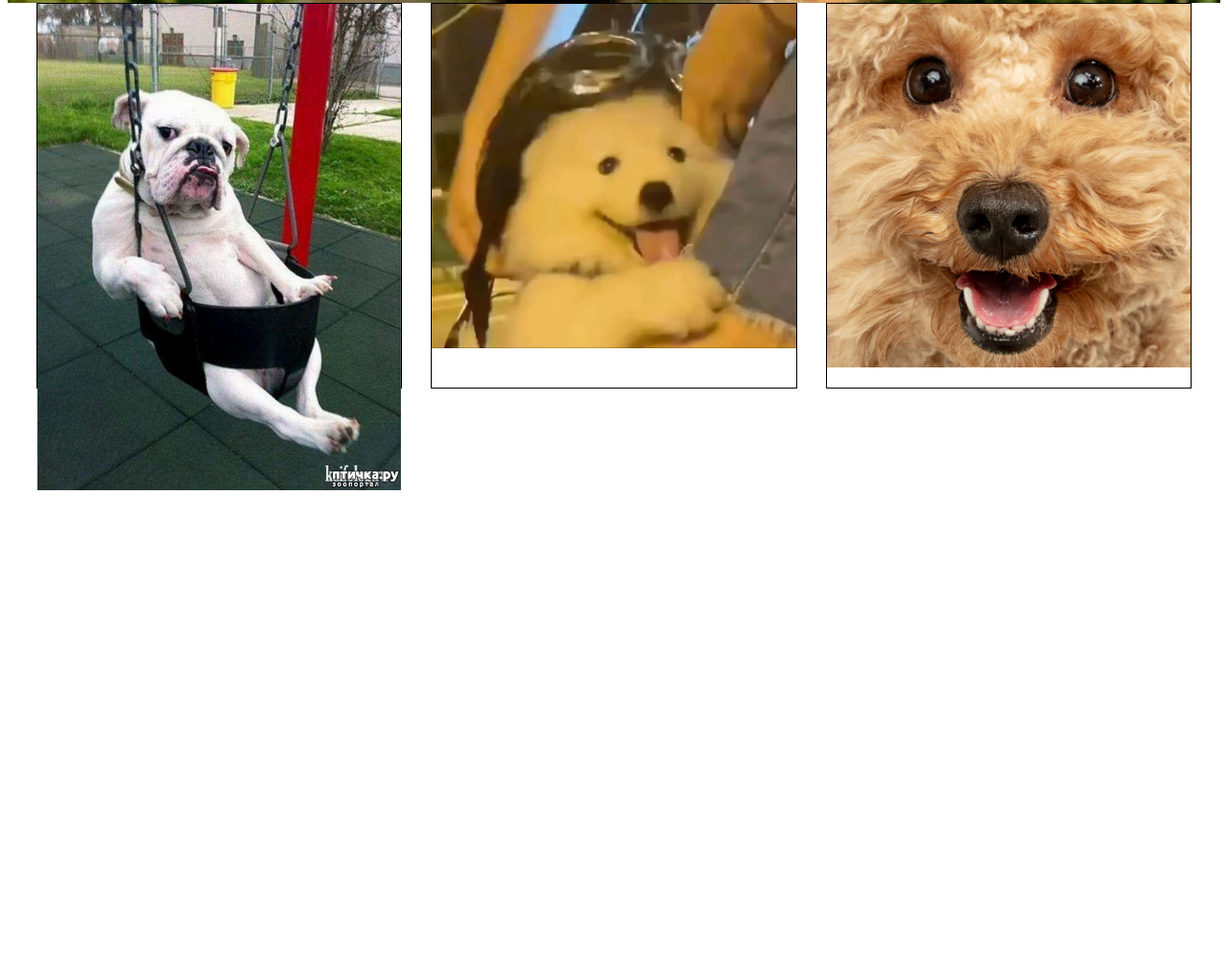
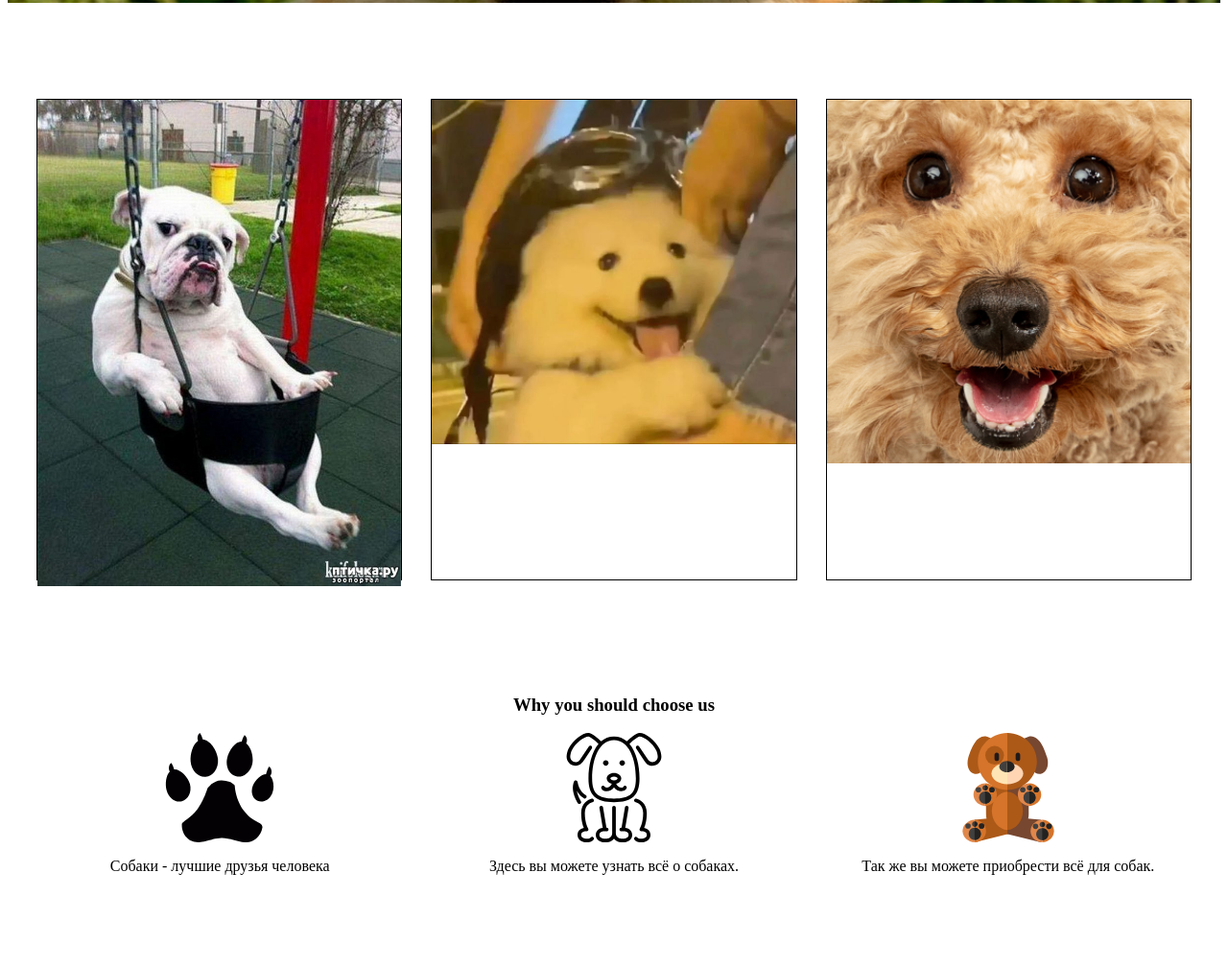
Before and after one commit to ozdjrnn/Dogs, a plain HTML site: page index.html in a window 1280 px wide. Shown: the part 875-1883 px from the top of the page at 96% size. Before the commit the page ends 1390 px from the top, so only its background shows below. Drawn offline with Linux system fonts and the light colour scheme.

Commit message:
code done

```diff
--- a/index.html
+++ b/index.html
@@ -41,6 +41,25 @@
                 <p class="много"></p>
             </div>
         </section>
+        <section class="benefits">
+            <h3>Why you should choose us</h3>
+            <div class="cards-benefits">
+                <div class="card-b">
+                    <img src="ffff.svg" alt="Logo">
+                    <p>Собаки - лучшие друзья человека</p>
+                </div>
+                <div class="card-b">
+                    <img src="bgfdf.svg" alt="Logo">
+                    <p>Здесь вы можете узнать всё о собаках. </p>
+
+                </div>
+                <div class="card-b">
+                    <img src="dggf.svg" alt="Logo">
+                    <p>Так же вы можете приобрести всё для собак.</p>
+
+                </div>
+            </div>
+        </section>
     </main>
 </body>
 </html>
--- a/style.css
+++ b/style.css
@@ -38,12 +38,39 @@ h1{
     display: flex;
     justify-content: space-evenly;
     align-items: center;
+    margin-top: 100px;
 }
 .card{
     width: 30%;
-    height: 400px;
+    height: 500px;
     border: 1px solid black;
 }
 .card img{
     width: 100%;
 }
+.benefits{
+    width: 90wv;
+    margin: 0 auto;
+    height: 300px;
+    display: flex;
+    flex-direction: column;
+    align-items: center;
+    margin-top: 100px;
+
+}
+.benefits h3{
+    text-align: center;
+}
+.cards-benefits{
+    display: flex;
+    justify-content: space-evenly;
+}
+.card-b{
+    width: 30%;
+    display: flex;
+    flex-direction: column;
+    align-items: center;
+}
+.card-b img{
+    width: 30%;
+}
```
Also changed, not shown: bgfdf.svg (added), dggf.svg (added), ffff.svg (added).
